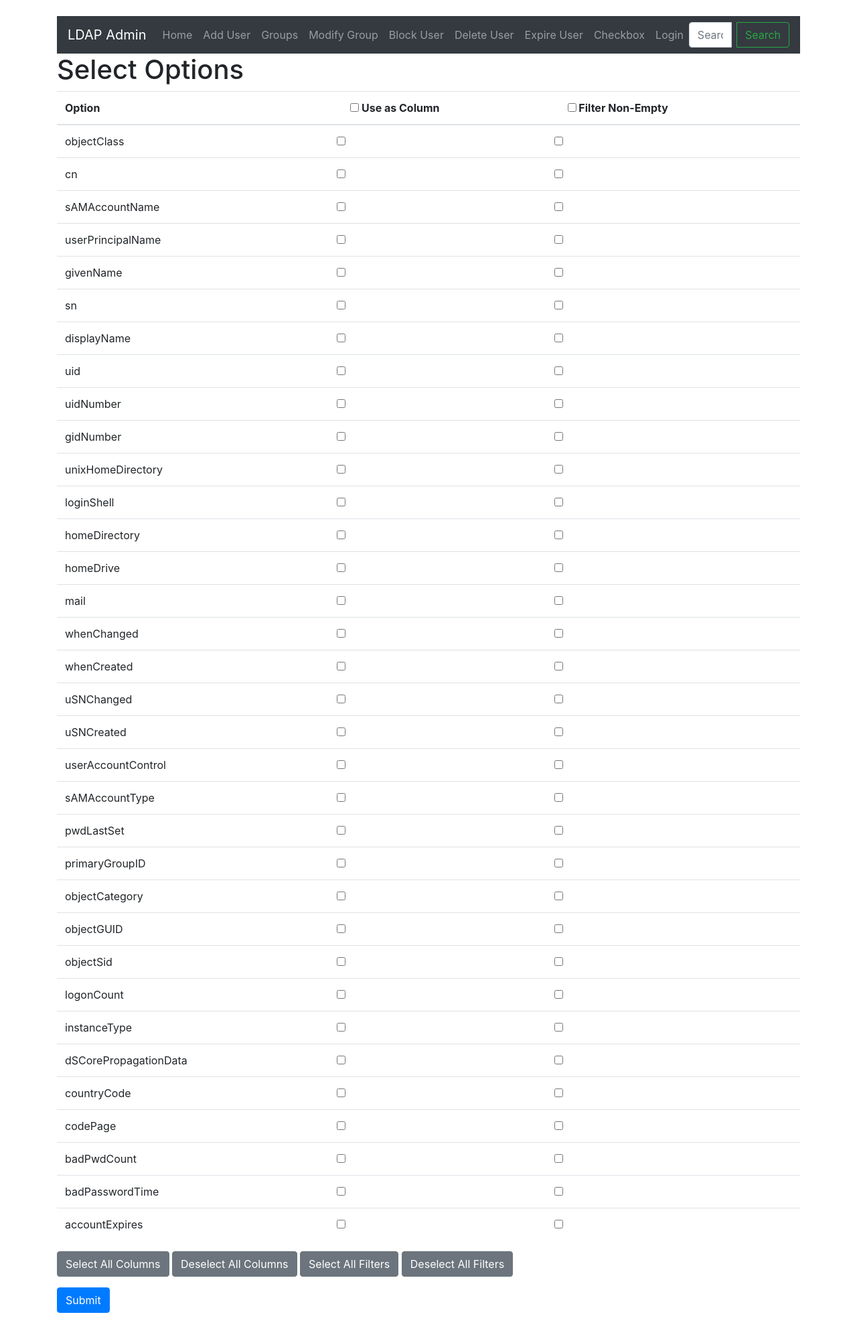
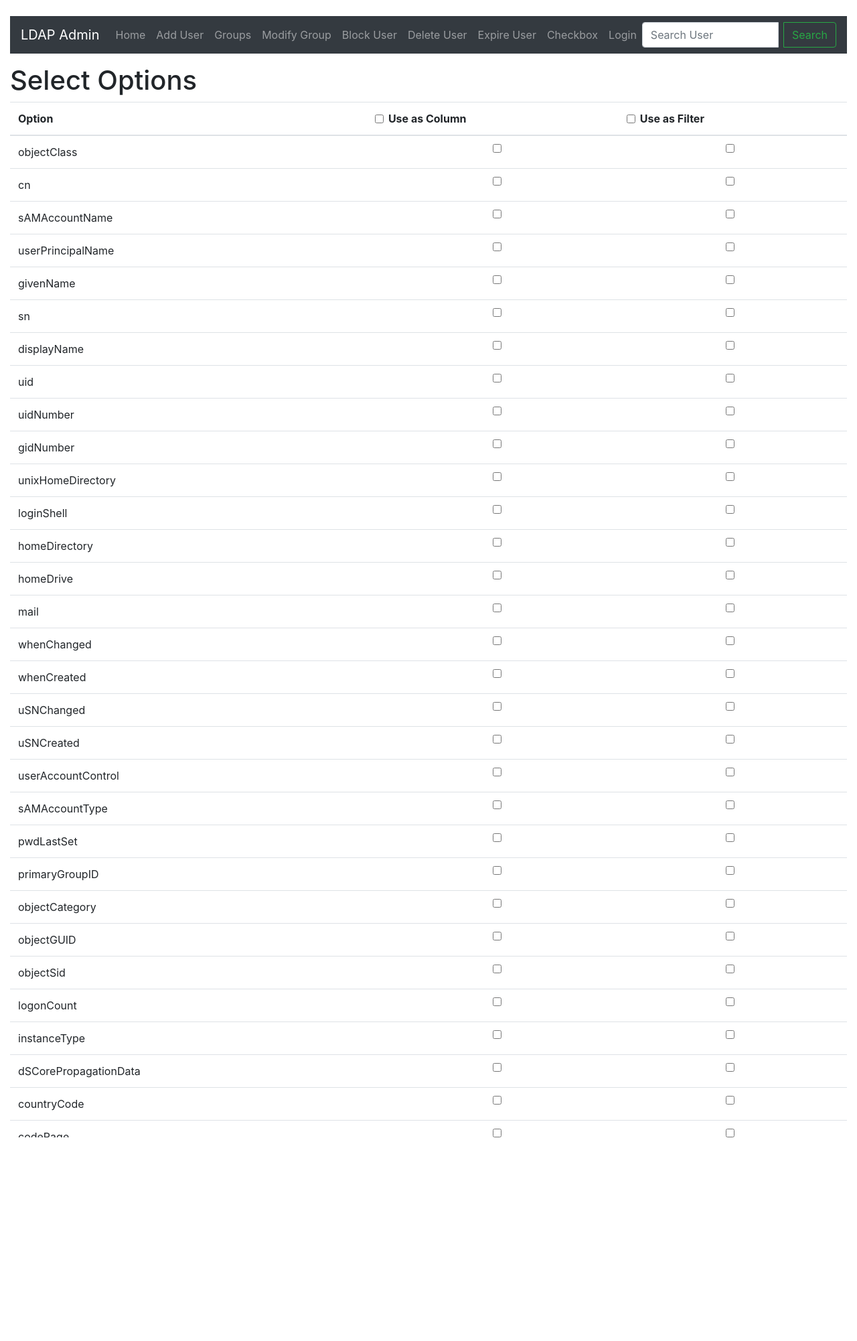
Before and after one commit to projektzad/projektzad, a Flask app: page /checkbox_form in a window 1280 px wide. Shown: the whole page at 67% size. Run offline with Flask 3, Linux system fonts and the light colour scheme; some libraries are stand-ins or nearby versions.

Commit message:
#przewijanie

```diff
--- a/myapp/app/templates/base.html
+++ b/myapp/app/templates/base.html
@@ -1,5 +1,4 @@
 <!DOCTYPE html>
-
 <html lang="pl">
 <head>
     <meta charset="UTF-8">
@@ -14,14 +13,44 @@
             padding-left: 15px;
             padding-right: 15px;
         }
+
+        /* Styl dla kontenera zawartości z poziomym przewijaniem */
+        .content-scroll-x {
+            overflow-x: auto; /* Pasek przewijania poziomego */
+            overflow-y: auto; /* Pasek przewijania pionowego */
+            width: 100%;
+            height: 80vh; /* Ustawienie wysokości kontenera na 80% wysokości okna przeglądarki */
+            padding-bottom: 16px; /* Miejsce na pasek przewijania */
+            box-sizing: border-box;
+            position: relative;
+        }
+
+        /* Stylowanie paska przewijania dla WebKit (Chrome, Safari) */
+        .content-scroll-x::-webkit-scrollbar {
+            height: 8px;
+        }
+        .content-scroll-x::-webkit-scrollbar-thumb {
+            background: #888;
+            border-radius: 4px;
+        }
+        .content-scroll-x::-webkit-scrollbar-track {
+            background: transparent;
+        }
+
+        /* Przykład responsywnego dopasowania wysokości na różnych ekranach */
+        @media (max-width: 768px) {
+            .content-scroll-x {
+                height: 60vh; /* Zmniejszenie wysokości na urządzeniach mobilnych */
+            }
+        }
     </style>
-
 </head>
 <body>
-    <div class="container mt-4">
+    <div class="container-fluid mt-4">
         <nav class="navbar navbar-expand-lg navbar-dark bg-dark">
             <a class="navbar-brand" href="{{ url_for('main.index') }}">LDAP Admin</a>
-            <button class="navbar-toggler" type="button" data-toggle="collapse" data-target="#navbarNav" aria-controls="navbarNav" aria-expanded="false" aria-label="Toggle navigation">
+            <button class="navbar-toggler" type="button" data-toggle="collapse" data-target="#navbarNav"
+                    aria-controls="navbarNav" aria-expanded="false" aria-label="Toggle navigation">
                 <span class="navbar-toggler-icon"></span>
             </button>
             <div class="collapse navbar-collapse" id="navbarNav">
@@ -69,7 +98,6 @@
                     </li>
                 </ul>
                     {% endif %}
-                </ul>
                 <!-- User Search Form -->
                 <form class="form-inline my-2 my-lg-0" action="{{ url_for('main.search_user') }}" method="post">
                     <div class="input-group w-100">
@@ -79,7 +107,6 @@
                         </div>
                     </div>
                 </form>
-
             </div>
         </nav>
 
@@ -99,9 +126,11 @@
             {% endif %}
         {% endwith %}
 
-        <!-- Page Content -->
+        <!-- Wrapper z poziomym przewijaniem dla zawartości strony -->
+        <div class="content-scroll-x mt-3">
             {% block content %}
             {% endblock %}
+        </div>
     </div>
 
     <script src="https://code.jquery.com/jquery-3.5.1.slim.min.js"></script>
--- a/myapp/app/templates/checkbox.html
+++ b/myapp/app/templates/checkbox.html
@@ -11,12 +11,20 @@
                 <tr>
                     <th>Option</th>
                     <th>
-                        <input type="checkbox" id="selectAllColumns" onclick="toggleAll('column')">
-                        Use as Column
+                        <div class="d-flex align-items-center">
+                            <input class="form-check-input me-2" type="checkbox" id="selectAllColumns" onclick="toggleAllColumns(this.checked)">
+                            <label class="form-check-label" for="selectAllColumns">
+                                Use as Column
+                            </label>
+                        </div>
                     </th>
                     <th>
-                        <input type="checkbox" id="selectAllFilters" onclick="toggleAll('filter')">
-                        Filter Non-Empty
+                        <div class="d-flex align-items-center">
+                            <input class="form-check-input me-2" type="checkbox" id="selectAllFilters" onclick="toggleAllFilters(this.checked)">
+                            <label class="form-check-label" for="selectAllFilters">
+                                Use as Filter
+                            </label>
+                        </div>
                     </th>
                 </tr>
             </thead>
@@ -24,13 +32,13 @@
                 {% for option in options %}
                 <tr>
                     <td>{{ option }}</td>
-                    <td>
-                        <input type="checkbox" class="form-check-input column-checkbox" id="col_{{ option }}"
+                    <td class="text-center">
+                        <input class="form-check-input column-checkbox" type="checkbox" id="col_{{ option }}"
                                name="column_options" value="{{ option }}"
                                {% if option in preselected_columns %} checked {% endif %}>
                     </td>
-                    <td>
-                        <input type="checkbox" class="form-check-input filter-checkbox" id="filter_{{ option }}"
+                    <td class="text-center">
+                        <input class="form-check-input filter-checkbox" type="checkbox" id="filter_{{ option }}"
                                name="filter_options" value="{{ option }}"
                                {% if option in preselected_filters %} checked {% endif %}>
                     </td>
@@ -39,29 +47,68 @@
             </tbody>
         </table>
 
-        <!-- Buttons to select or deselect all -->
-        <div class="form-group">
-            <button type="button" class="btn btn-secondary" onclick="toggleAll('column', true)">Select All Columns</button>
-            <button type="button" class="btn btn-secondary" onclick="toggleAll('column', false)">Deselect All Columns</button>
-            <button type="button" class="btn btn-secondary" onclick="toggleAll('filter', true)">Select All Filters</button>
-            <button type="button" class="btn btn-secondary" onclick="toggleAll('filter', false)">Deselect All Filters</button>
-        </div>
-
         <button type="submit" class="btn btn-primary">Submit</button>
     </form>
 
     <script>
-        function toggleAll(type, state = null) {
-            let checkboxes;
-            if (type === 'column') {
-                checkboxes = document.querySelectorAll('.column-checkbox');
-            } else if (type === 'filter') {
-                checkboxes = document.querySelectorAll('.filter-checkbox');
-            }
+        function toggleAllColumns(checked) {
+            const checkboxes = document.querySelectorAll('.column-checkbox');
+            checkboxes.forEach(checkbox => {
+                checkbox.checked = checked;
+            });
+            document.getElementById('selectAllColumns').checked = checked;
+            updateSelectAll('selectAllColumns', 'column-checkbox');
+        }
 
+        function toggleAllFilters(checked) {
+            const checkboxes = document.querySelectorAll('.filter-checkbox');
             checkboxes.forEach(checkbox => {
-                checkbox.checked = state !== null ? state : !checkbox.checked;
+                checkbox.checked = checked;
             });
+            document.getElementById('selectAllFilters').checked = checked;
+            updateSelectAll('selectAllFilters', 'filter-checkbox');
+        }
+
+        // Update "Select All" checkboxes when individual checkboxes are clicked
+        document.addEventListener('DOMContentLoaded', function() {
+            const columnCheckboxes = document.querySelectorAll('.column-checkbox');
+            const filterCheckboxes = document.querySelectorAll('.filter-checkbox');
+
+            columnCheckboxes.forEach(checkbox => {
+                checkbox.addEventListener('change', function() {
+                    updateSelectAll('selectAllColumns', 'column-checkbox');
+                });
+            });
+
+            filterCheckboxes.forEach(checkbox => {
+                checkbox.addEventListener('change', function() {
+                    updateSelectAll('selectAllFilters', 'filter-checkbox');
+                });
+            });
+
+            // Initialize the select all checkboxes
+            updateSelectAll('selectAllColumns', 'column-checkbox');
+            updateSelectAll('selectAllFilters', 'filter-checkbox');
+        });
+
+        function updateSelectAll(selectAllId, checkboxClass) {
+            const checkboxes = document.querySelectorAll(`.${checkboxClass}`);
+            const selectAll = document.getElementById(selectAllId);
+
+            const allChecked = Array.from(checkboxes).every(checkbox => checkbox.checked);
+            const someChecked = Array.from(checkboxes).some(checkbox => checkbox.checked);
+
+            selectAll.checked = allChecked;
+            selectAll.indeterminate = someChecked && !allChecked;
         }
     </script>
+
+    <style>
+        .form-check-input {
+            margin-top: 0;
+        }
+        thead th {
+            vertical-align: middle;
+        }
+    </style>
 {% endblock %}
--- a/myapp/app/templates/index.html
+++ b/myapp/app/templates/index.html
@@ -1,4 +1,3 @@
-<!-- templates/index.html -->
 {% extends 'base.html' %}
 
 {% block content %}
@@ -7,7 +6,7 @@
     {% if 'login' in session %}
         <p class="text-center">Hello, <strong>{{ session['login'] }}</strong>! You're logged in.</p>
 
-        <div class="container">
+        <div class="container-fluid">
             <div class="row mb-4">
                 <div class="col-md-4">
                     <div class="alert alert-primary">Users: <strong>{{ stats.total_users }}</strong></div>
@@ -22,7 +21,7 @@
         </div>
 
         {% if users %}
-            <div class="container">
+            <div class="container-fluid">
                 <table class="table" id="userTable">
                     <thead>
                         <tr>
```
Lines whose indentation alone changed are shown as unchanged.
